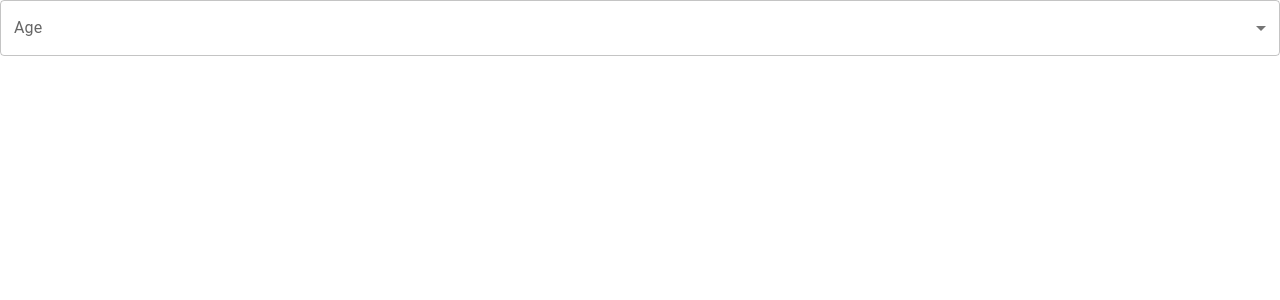
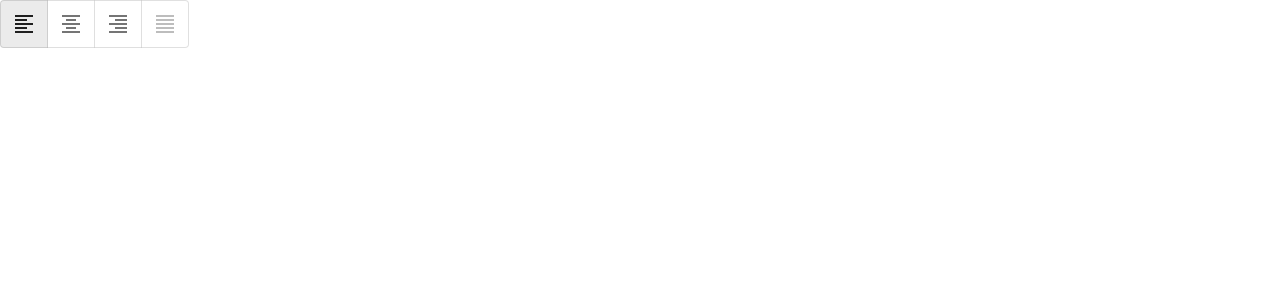
Before and after one commit to hninhnin0929/react-mui-testing, a React (Create React App) app: page / in a window 1280 px wide. Shown: the top 300 px of the page. Built offline with nearby package versions, Linux system fonts and the light colour scheme.

Commit message:
switch,togglebuttons

```diff
--- a/src/App.js
+++ b/src/App.js
@@ -27,6 +27,9 @@ import ArrUpdate from './state-components/updating-obj-arr/ArrUpdate';
 import ArrUpdate1 from './state-components/updating-obj-arr/ArrUpdate1';
 import BucketList from './state-components/updating-obj-arr/BucketList';
 import BasicSelect from './mui-components/BasicSelect';
+import BasicSwitches from './mui-components/BasicSwitches';
+import ControlledSwitches from './mui-components/ControlledSwitches';
+import ToggleButtons from './mui-components/ToggleButtons';
 
 
 function App() {
@@ -61,7 +64,10 @@ function App() {
     // <ArrUpdate/>
     // <ArrUpdate1/>
     // <BucketList/>
-    <BasicSelect/>
+    // <BasicSelect/>
+    // <BasicSwitches/>
+    // <ControlledSwitches />
+    <ToggleButtons />
   );
 }
 
--- /dev/null
+++ b/src/mui-components/BasicSwitches.js
@@ -0,0 +1,30 @@
+import * as React from 'react';
+import Switch from '@mui/material/Switch';
+import { FormGroup } from 'react-bootstrap';
+import { FormControlLabel } from '@mui/material';
+
+const label = { inputProps: {'aria-label': 'Switch demo'}};
+
+export default function BasicSwitches(){
+    return(
+        <>
+            <div>
+                <Switch defaultChecked></Switch>
+                <Switch></Switch>
+                <Switch disabled defaultChecked></Switch>
+                <Switch disabled></Switch>
+            </div>
+            <FormGroup>
+                <FormControlLabel control={<Switch defaultChecked/>} label="Label"></FormControlLabel>
+                <FormControlLabel  required control={<Switch size='small'/>} label="Required"/>
+                <FormControlLabel disabled control={<Switch />} label="Disabled" />
+            </FormGroup>
+        </>
+    );
+}
+
+// Switches toggle the state of a single setting on or off.
+// Switches are the preferred way to adjust settings on mobile.
+
+// Text Fields let users enter and edit text.
+// Text fields allow users to enter text into a UI. They typically appear in forms and dialogs.
--- /dev/null
+++ b/src/mui-components/ControlledSwitches.js
@@ -0,0 +1,20 @@
+import * as React from 'react';
+import Switch from '@mui/material/Switch';
+
+export default function ControlledSwitches(){
+
+    const [checked, setChecked] = React.useState(true);
+
+    const handleChange = (event) => {
+        setChecked(event.target.checked);
+        console.log("This is handleChange");
+    };
+
+    return(
+        <Switch
+            checked = {checked}
+            onChange = {handleChange}
+            inputProps =  {{ 'aria-label': 'controlled' }}
+        />
+    );
+}
--- /dev/null
+++ b/src/mui-components/ToggleButtons.js
@@ -0,0 +1,41 @@
+import * as React from 'react';
+import FormatAlignLeftIcon from '@mui/icons-material/FormatAlignLeft';
+import FormatAlignCenterIcon from '@mui/icons-material/FormatAlignCenter';
+import FormatAlignRightIcon from '@mui/icons-material/FormatAlignRight';
+import FormatAlignJustifyIcon from '@mui/icons-material/FormatAlignJustify';
+import { ToggleButton, ToggleButtonGroup } from '@mui/material';
+
+
+
+export default function ToggleButtons() {
+    const [alignment, setAlignment] = React.useState('left');
+
+    const handleAlignment = (event, newAlignment) => {
+        setAlignment(newAlignment);
+    };
+
+    return(
+        <ToggleButtonGroup
+            value={alignment}
+            exclusive
+            onChange={handleAlignment}
+            aria-label='text alignment'
+        >
+            <ToggleButton value="left" aria-label='left aligned'>
+                <FormatAlignLeftIcon />
+            </ToggleButton>
+            <ToggleButton value="center" aria-label="centered">
+                <FormatAlignCenterIcon />
+            </ToggleButton>
+            <ToggleButton value="right" aria-label="right aligned">
+                <FormatAlignRightIcon />
+            </ToggleButton>
+            <ToggleButton value="justify" aria-label="justified" disabled>
+                <FormatAlignJustifyIcon />
+            </ToggleButton>
+        </ToggleButtonGroup>
+    );
+}
+
+
+// A Toggle Button can be used to group related options.
```
